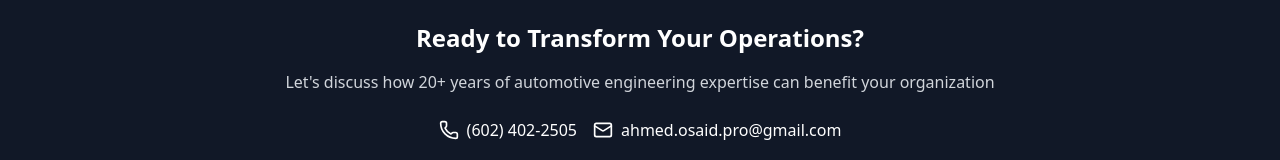
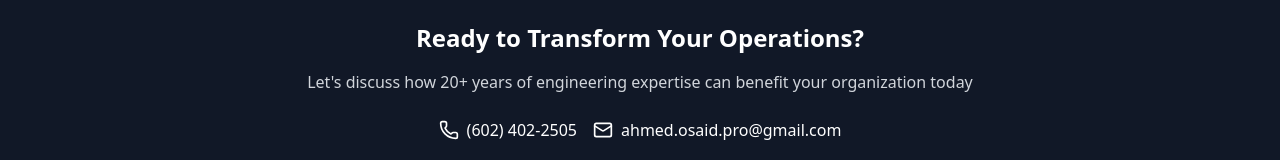
Before and after one commit to faraon87/Portfolio, a React (Create React App) app: page / in a window 1280 px wide. Shown: the part 2546-2706 px from the top of the page. Built offline with nearby package versions, Linux system fonts and the light colour scheme; the HTML template or start-up script is replaced by a standard one.

Commit message:
Update App.js

```diff
--- a/src/App.js
+++ b/src/App.js
@@ -274,7 +274,7 @@ const ComprehensivePortfolio = () => {
         {
           title: 'Extensive Experience',
           description: 'Over 20 years of expertise in various engineering and communication roles, particularly in diagnostics and field service',
-          impact: 'Proven track record across Tesla, Rivian, Fisker, and consulting'
+          impact: 'Proven track record across Tesla, Rivian, Fisker, and private consulting'
         },
         {
           title: 'Leadership Skills',
@@ -1357,7 +1357,7 @@ const ComprehensivePortfolio = () => {
         <footer className="bg-gray-900 text-white p-8 mt-12">
           <div className="text-center">
             <h3 className="text-2xl font-bold mb-4">Ready to Transform Your Operations?</h3>
-            <p className="text-gray-300 mb-6">Let's discuss how 20+ years of automotive engineering expertise can benefit your organization</p>
+            <p className="text-gray-300 mb-6">Let's discuss how 20+ years of engineering expertise can benefit your organization today</p>
             <div className="flex justify-center gap-4 mb-6">
               <div className="flex items-center gap-2">
                 <Phone size={20} />
```
